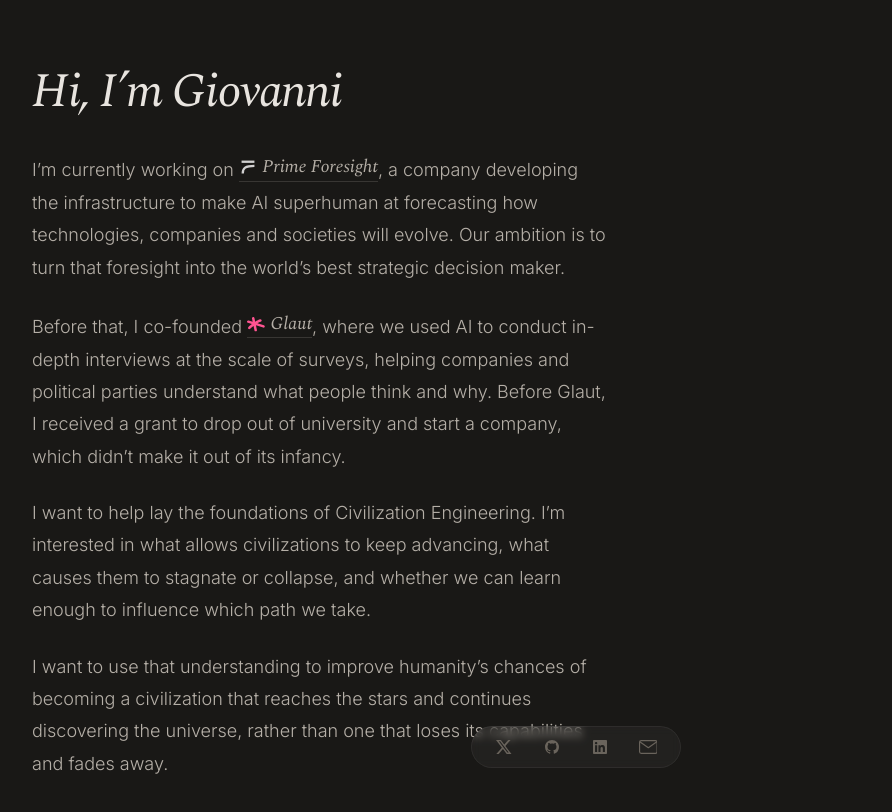
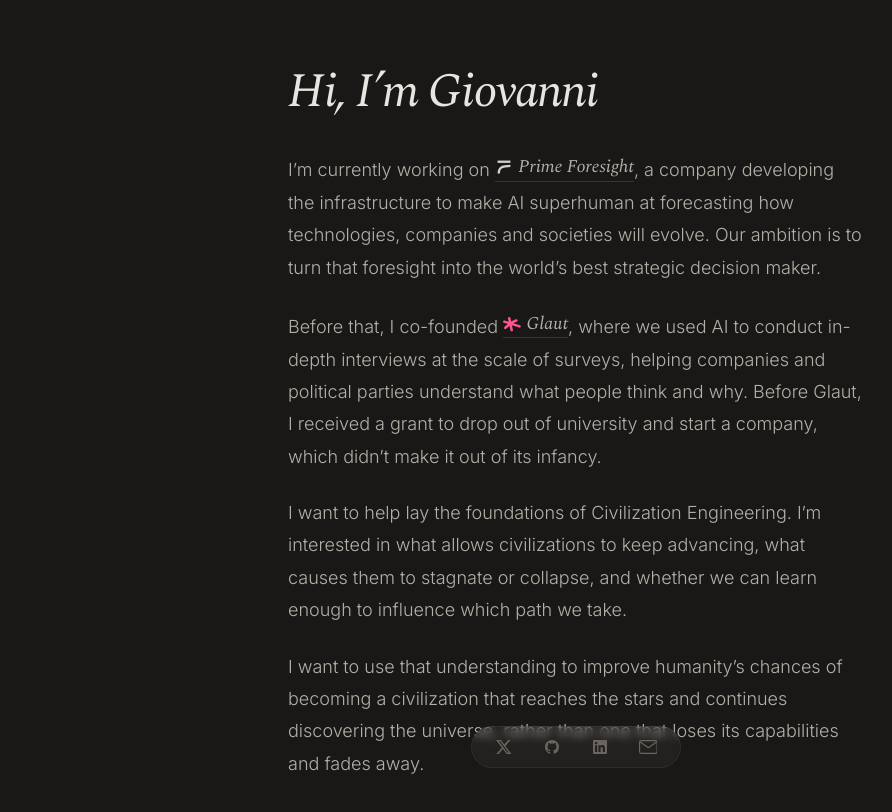
Before and after one commit to gigagiova/website, a React (Create React App) app: page / in a window 1280 px wide. Shown: the top 812 px of the page, without its empty margins (64-956 px from the left). Built offline with nearby package versions, Linux system fonts and the light colour scheme.

Commit message:
Center homepage text column

```diff
--- a/src/pages/Home/Home.tsx
+++ b/src/pages/Home/Home.tsx
@@ -12,8 +12,8 @@ export function Home() {
     <div className="relative min-h-screen bg-[#191816] overflow-hidden">
 
       {/* Content */}
-      <div className="relative z-10 flex items-center min-h-screen px-8 pt-16 pb-36 md:px-16 lg:px-24">
-        <div className="max-w-2xl">
+      <div className="relative z-10 flex items-center justify-center min-h-screen px-8 pt-16 pb-36 md:px-16 lg:px-24">
+        <div className="w-full max-w-xl">
           <h1 className="text-[clamp(2rem,4vw,3rem)] leading-[1.15] text-[#E8E4DF] font-normal italic tracking-[-0.03em]"
             style={{ fontFamily: "'Spectral', serif" }}>
             Hi, I’m Giovanni
```
